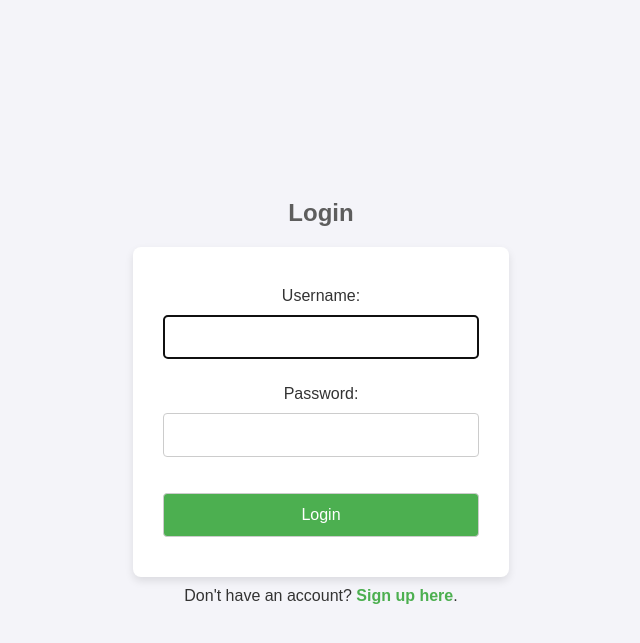
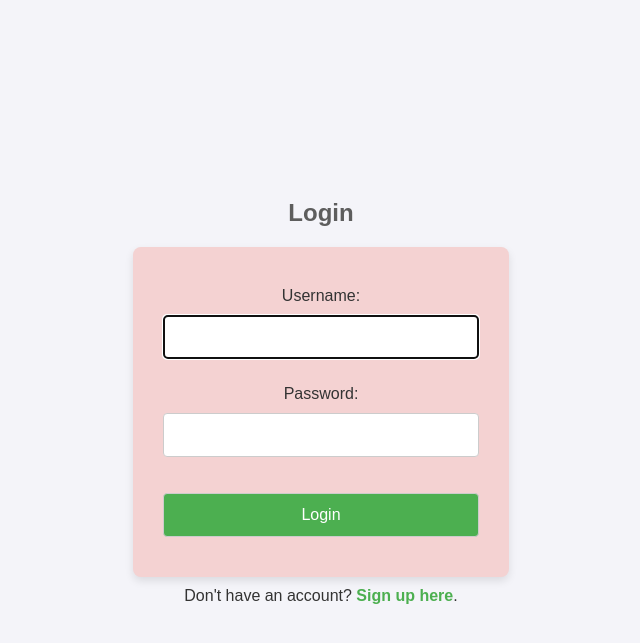
Before and after one commit to waqasqasid/Email-Sender-App, a Django app: page /login/ in a window 1280 px wide. Shown: the top 643 px of the page, without its empty margins (319-959 px from the left). Run offline with Django 5.2, Linux system fonts and the light colour scheme.

Commit message:
chnaged bg colour

```diff
--- a/mailer/static/css/styles.css
+++ b/mailer/static/css/styles.css
@@ -20,7 +20,7 @@ h2 {
 
 /* Form Styling */
 form {
-    background-color: #fff;
+    background-color: #f4d2d2;
     padding: 30px;
     border-radius: 8px;
     box-shadow: 0 4px 8px rgba(0, 0, 0, 0.1);
```
